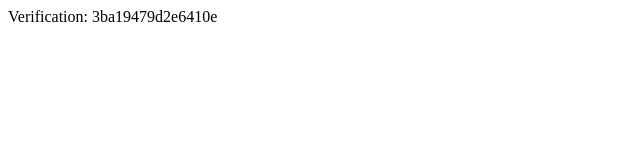
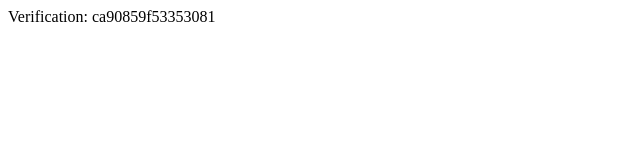
Before and after one commit to mrsergeyesmirnov-svg/landing, a plain HTML site: page landing3/yandex_3ba19479d2e6410e.html in a window 1280 px wide. Shown: the full height of the page, 0-640 px from the left. Drawn offline with Linux system fonts and the light colour scheme.

Commit message:
Update yandex_3ba19479d2e6410e.html

```diff
--- a/landing3/yandex_3ba19479d2e6410e.html
+++ b/landing3/yandex_3ba19479d2e6410e.html
@@ -2,5 +2,5 @@
     <head>
         <meta http-equiv="Content-Type" content="text/html; charset=UTF-8">
     </head>
-    <body>Verification: 3ba19479d2e6410e</body>
+    <body>Verification: ca90859f53353081</body>
 </html>
```
